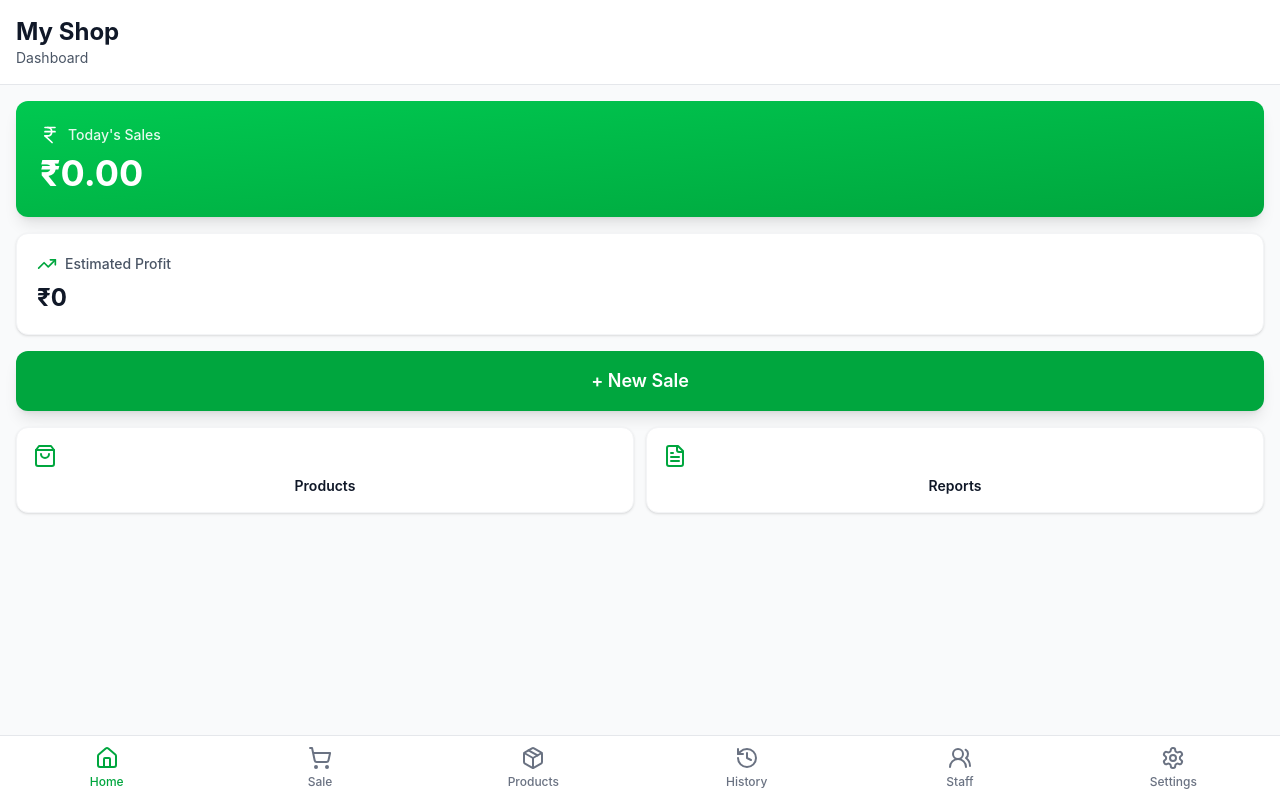
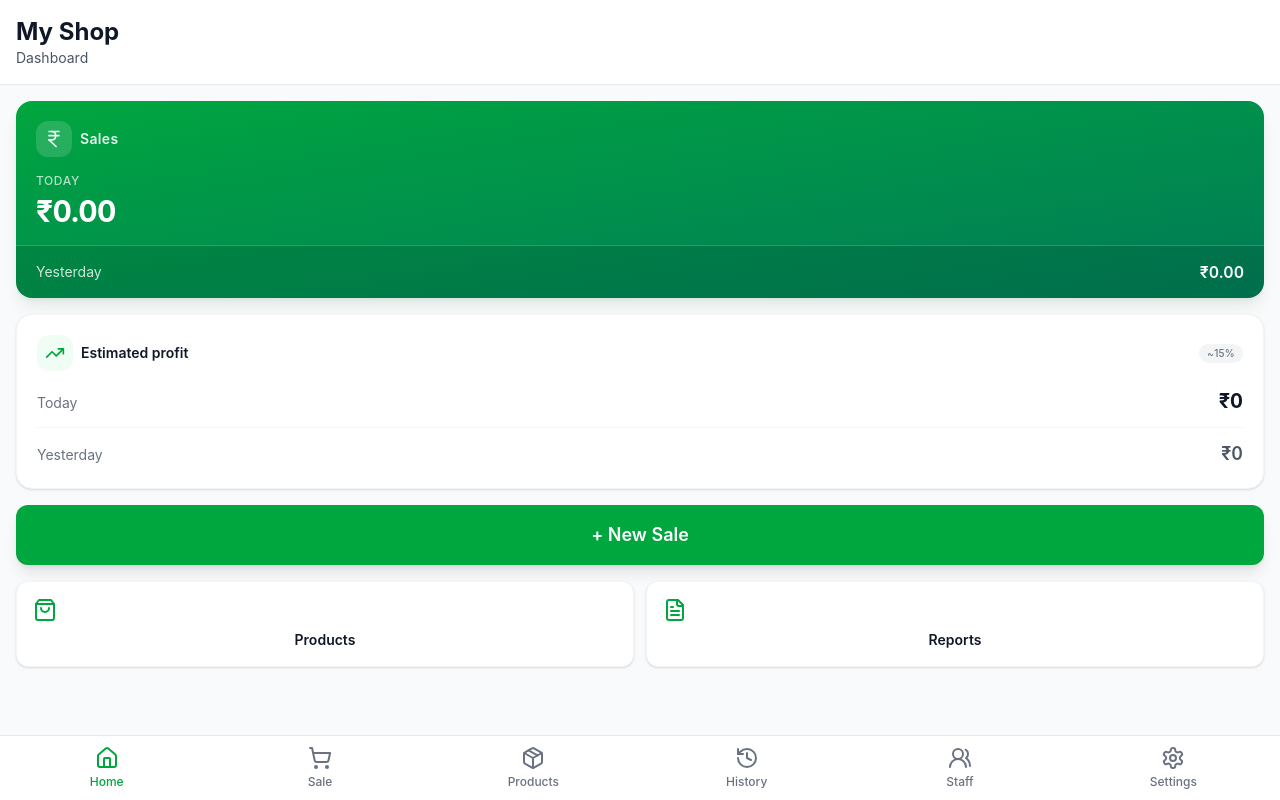
Before and after one commit to jahircodes/pos-ui, a React (Vite) app: page / in a window 1280 px wide. Built offline with nearby package versions, Linux system fonts and the light colour scheme.

Commit message:
Add sales tracking for yesterday in Dashboard; display yesterday's sales and estimated profit alongside today's metrics

```diff
--- a/src/app/components/Dashboard.tsx
+++ b/src/app/components/Dashboard.tsx
@@ -19,9 +19,27 @@ export function Dashboard({ onNewSale, onViewProducts, onViewHistory }: Dashboar
       .reduce((sum, t) => sum + t.total, 0);
   }, [transactions]);
 
+  const yesterdaysSales = useMemo(() => {
+    const today = new Date();
+    today.setHours(0, 0, 0, 0);
+    const yesterday = new Date(today);
+    yesterday.setDate(yesterday.getDate() - 1);
+
+    return transactions
+      .filter((t) => {
+        const transactionDate = new Date(t.timestamp);
+        return transactionDate >= yesterday && transactionDate < today;
+      })
+      .reduce((sum, t) => sum + t.total, 0);
+  }, [transactions]);
+
   const todaysProfit = useMemo(() => {
     return Math.round(todaysSales * 0.15);
   }, [todaysSales]);
+
+  const yesterdaysProfit = useMemo(() => {
+    return Math.round(yesterdaysSales * 0.15);
+  }, [yesterdaysSales]);
 
   const recentTransactions = useMemo(() => {
     const today = new Date();
@@ -39,20 +57,49 @@ export function Dashboard({ onNewSale, onViewProducts, onViewHistory }: Dashboar
       </div>
 
       <div className="flex-1 overflow-y-auto pb-20 p-4 space-y-4">
-        <div className="bg-gradient-to-br from-green-500 to-green-600 rounded-xl p-6 text-white shadow-lg">
-          <div className="flex items-center gap-2 mb-2">
-            <IndianRupee className="w-5 h-5" />
-            <span className="text-sm font-medium opacity-90">Today's Sales</span>
+        <div className="overflow-hidden rounded-2xl bg-gradient-to-br from-green-600 to-emerald-700 text-white shadow-lg shadow-green-900/10">
+          <div className="p-5 pb-4">
+            <div className="flex items-center gap-2 text-white/90">
+              <div className="flex h-9 w-9 items-center justify-center rounded-xl bg-white/15">
+                <IndianRupee className="h-5 w-5" />
+              </div>
+              <span className="text-sm font-semibold tracking-wide">Sales</span>
+            </div>
+            <p className="mt-4 text-xs font-medium uppercase tracking-wider text-white/70">Today</p>
+            <p className="mt-1 text-3xl font-bold tabular-nums tracking-tight">
+              ₹{todaysSales.toFixed(2)}
+            </p>
           </div>
-          <div className="text-4xl font-bold">₹{todaysSales.toFixed(2)}</div>
+          <div className="border-t border-white/20 bg-black/10 px-5 py-3.5">
+            <div className="flex items-center justify-between gap-3">
+              <span className="text-sm text-white/80">Yesterday</span>
+              <span className="text-base font-semibold tabular-nums text-white">
+                ₹{yesterdaysSales.toFixed(2)}
+              </span>
+            </div>
+          </div>
         </div>
 
-        <div className="bg-white rounded-xl p-5 shadow-sm border border-gray-100">
-          <div className="flex items-center gap-2 mb-2">
-            <TrendingUp className="w-5 h-5 text-green-600" />
-            <span className="text-sm font-medium text-gray-600">Estimated Profit</span>
+        <div className="rounded-2xl border border-gray-100 bg-white p-5 shadow-sm">
+          <div className="flex items-center gap-2">
+            <div className="flex h-9 w-9 items-center justify-center rounded-xl bg-green-50">
+              <TrendingUp className="h-5 w-5 text-green-600" />
+            </div>
+            <span className="text-sm font-semibold text-gray-900">Estimated profit</span>
+            <span className="ml-auto rounded-full bg-gray-100 px-2 py-0.5 text-[10px] font-medium uppercase tracking-wide text-gray-500">
+              ~15%
+            </span>
           </div>
-          <div className="text-2xl font-bold text-gray-900">₹{todaysProfit}</div>
+          <div className="mt-4 space-y-3">
+            <div className="flex items-baseline justify-between gap-3 border-b border-gray-100 pb-3">
+              <span className="text-sm text-gray-500">Today</span>
+              <span className="text-xl font-bold tabular-nums text-gray-900">₹{todaysProfit}</span>
+            </div>
+            <div className="flex items-baseline justify-between gap-3">
+              <span className="text-sm text-gray-500">Yesterday</span>
+              <span className="text-lg font-semibold tabular-nums text-gray-600">₹{yesterdaysProfit}</span>
+            </div>
+          </div>
         </div>
 
         <button
```
